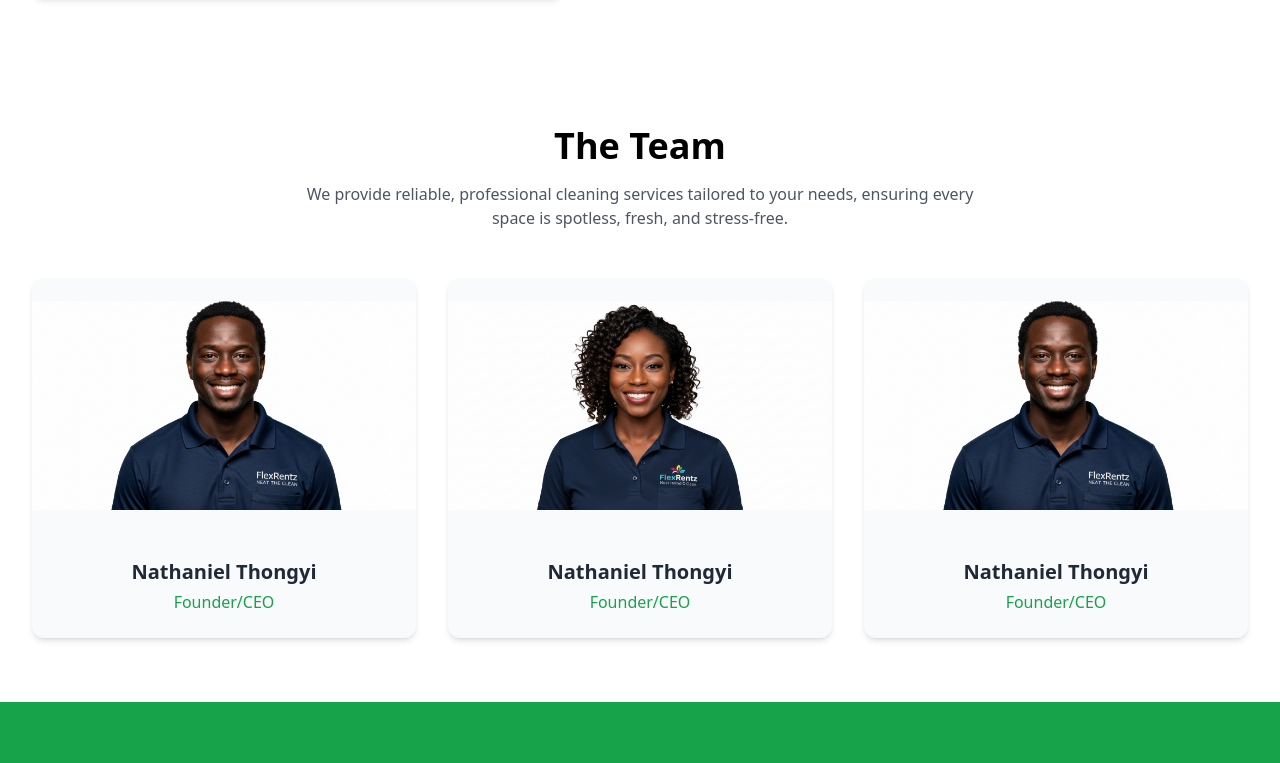
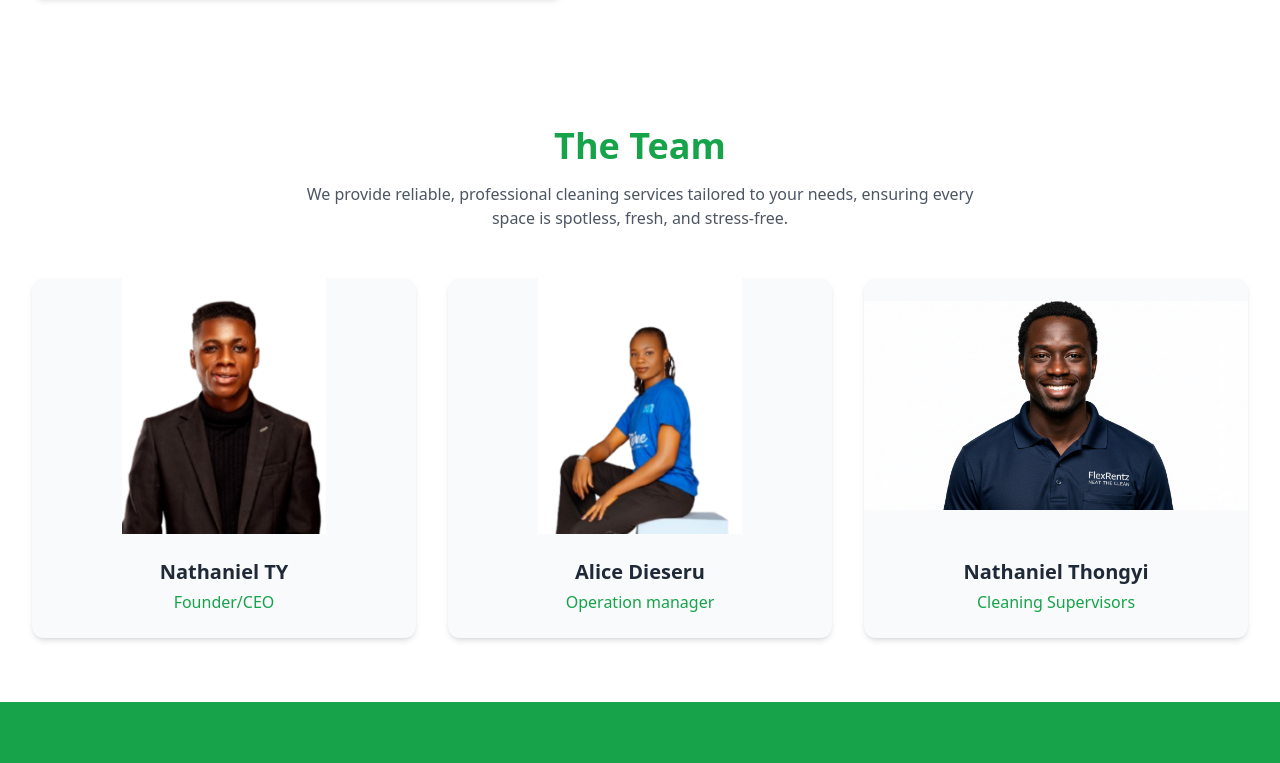
Before and after one commit to NASIRMUSA/flexneatandcleanservices, a plain HTML site: page about.html in a window 1280 px wide. Shown: the part 1667-2430 px from the top of the page. Drawn offline with nearby package versions, Linux system fonts and the light colour scheme.

Commit message:
aboutupdate

```diff
--- a/about.html
+++ b/about.html
@@ -179,7 +179,7 @@
             <div class="container mx-auto">
               <!-- Section Header -->
               <div class="text-center max-w-2xl mx-auto mb-12">
-                <h2 class="text-3xl sm:text-4xl font-bold mb-4">The Team</h2>
+                <h2 class="text-3xl sm:text-4xl font-bold mb-4 text-green-600" >The Team</h2>
                 <p class="text-gray-600">
                   We provide reliable, professional cleaning services tailored to your needs, ensuring every space is spotless, fresh, and stress-free.
                 </p>
@@ -191,13 +191,13 @@
                 <div class="bg-gray-50 rounded-xl overflow-hidden shadow-md">
                   <div class="team-member-image">
                     <img
-                      src="images/team3.jpg"
+                      src="images/founder.jpg"
                       alt="Nathaniel Thongyi"
                       class="w-full h-64 object-contain"
                     >
                   </div>
                   <div class="p-6 text-center">
-                    <h3 class="text-xl font-semibold text-gray-800 mb-1">Nathaniel Thongyi</h3>
+                    <h3 class="text-xl font-semibold text-gray-800 mb-1">Nathaniel TY</h3>
                     <p class="text-green-600 font-medium">Founder/CEO</p>
                   </div>
                 </div>
@@ -206,14 +206,14 @@
                 <div class="bg-gray-50 rounded-xl overflow-hidden shadow-md">
                   <div class="team-member-image">
                     <img
-                      src="images/team1.jpg"
+                      src="images/manager1.jpg"
                       alt="Nathaniel Thongyi"
                       class="w-full h-64 object-contain"
                     >
                   </div>
                   <div class="p-6 text-center">
-                    <h3 class="text-xl font-semibold text-gray-800 mb-1">Nathaniel Thongyi</h3>
-                    <p class="text-green-600 font-medium">Founder/CEO</p>
+                    <h3 class="text-xl font-semibold text-gray-800 mb-1">Alice Dieseru</h3>
+                    <p class="text-green-600 font-medium">Operation manager</p>
                   </div>
                 </div>
 
@@ -228,7 +228,7 @@
                   </div>
                   <div class="p-6 text-center">
                     <h3 class="text-xl font-semibold text-gray-800 mb-1">Nathaniel Thongyi</h3>
-                    <p class="text-green-600 font-medium">Founder/CEO</p>
+                    <p class="text-green-600 font-medium">Cleaning Supervisors</p>
                   </div>
                 </div>
               </div>
```
Also changed, not shown: contact.html (+2 -3 lines), pricing.html (+1 -4 lines), images/CEO1.jpg (added), images/CEO1.png (added), images/ceo2.png (added), images/founder.jpg (added), images/manager.jpeg (added), images/manager1.jpg (added), 1 other file.
